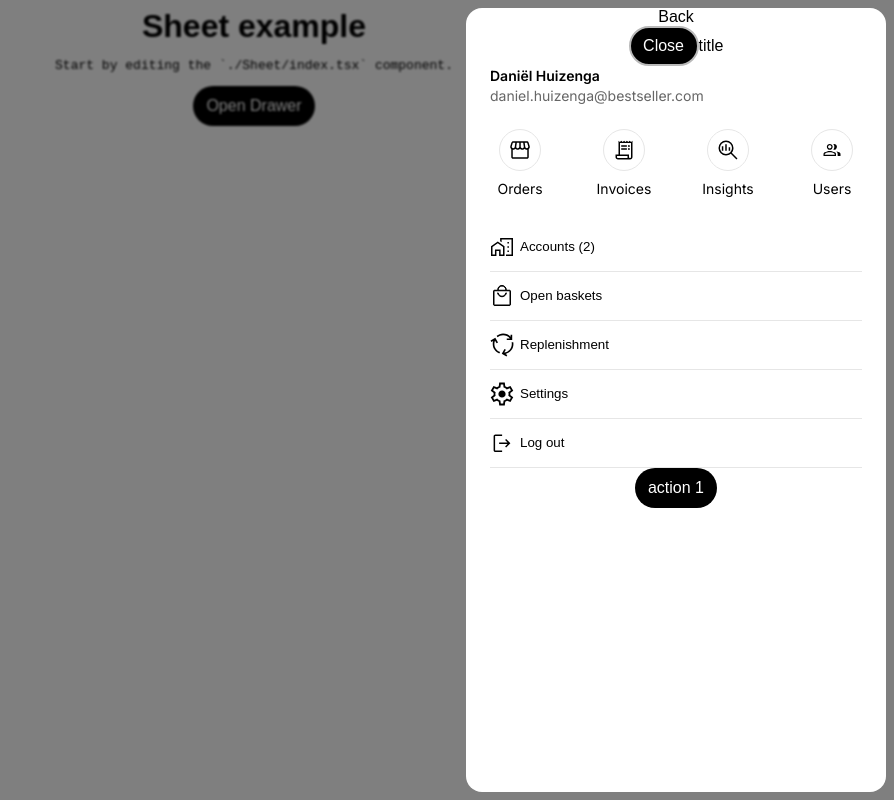
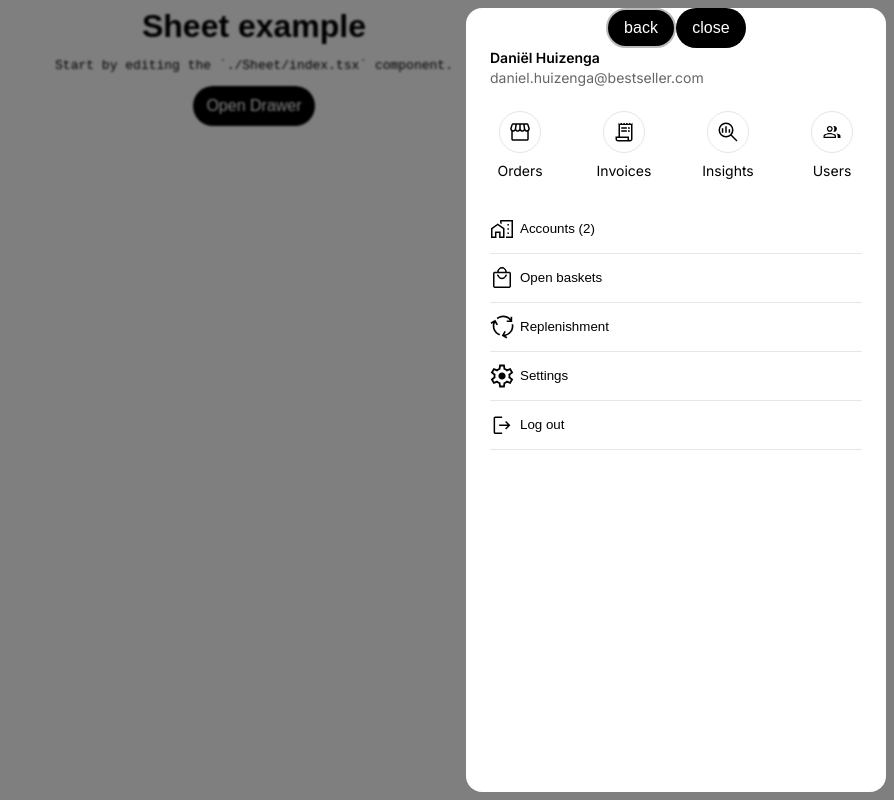
Before and after one commit to fietsmand/React-sheets-component-playground, a React (Vite) app: page / in a window 1280 px wide. Both pictures are taken after a click on the button "Open Drawer". Shown: the whole page, without its empty margins (386-1280 px from the left). Built offline with nearby package versions, Linux system fonts and the light colour scheme.

Commit message:
publish most recent

```diff
--- a/src/App.tsx
+++ b/src/App.tsx
@@ -7,7 +7,7 @@ import { ProfileView } from "./resources/ProfileView";
 //use ref
 export default function App() {
   const sheetRef = useRef<SheetRef>(null);
-  console.log(sheetRef.current);
+  //console.log(sheetRef.current);
   return (
     <div className="App">
       <h1>Sheet example</h1>
@@ -26,9 +26,31 @@ export default function App() {
 
       <Sheet
         ref={sheetRef}
-        header={<SheetHeader header={"title"} />}
+        header={
+          <SheetHeader
+            header={
+              <>
+                <Button
+                  clickAction={() => {
+                    sheetRef.current?.open();
+                  }}
+                >
+                  back
+                </Button>
+                <Button
+                  clickAction={() => {
+                    sheetRef.current?.open();
+                  }}
+                >
+                  close
+                </Button>
+              </>
+            }
+          />
+        }
         footer={
-          <SheetFooter>
+          <SheetFooter
+            footer={
               <Button
                 clickAction={() => {
                   const isConfirm = confirm("DO YOU WANT TO SAVE");
@@ -38,7 +60,8 @@ export default function App() {
               >
                 action 1
               </Button>
-          </SheetFooter>
+            }
+          />
         }
       >
         <ProfileView />
--- a/src/Sheet/index.tsx
+++ b/src/Sheet/index.tsx
@@ -28,20 +28,7 @@ interface SheetHeaderProps {
 }
 
 export function SheetHeader({ header }: SheetHeaderProps) {
-  return (
-    <header>
-      <div>Back</div>
-      <Button
-        clickAction={() => {
-          sheetRef.current?.close();
-        }}
-        variant={"primary"}
-      >
-        Close
-      </Button>
-      {header}
-    </header>
-  );
+  return <header>{header}</header>;
 }
 
 interface SheetFooterProps extends PropsWithChildren {
@@ -63,7 +50,6 @@ export function Sheet({ children, ref, footer, header }: SheetProps) {
       },
       close() {
         setIsOpen(false);
-        console.log("AAA");
         dialogRef.current?.hidePopover();
       },
     };
```
Lines whose indentation alone changed are shown as unchanged.
